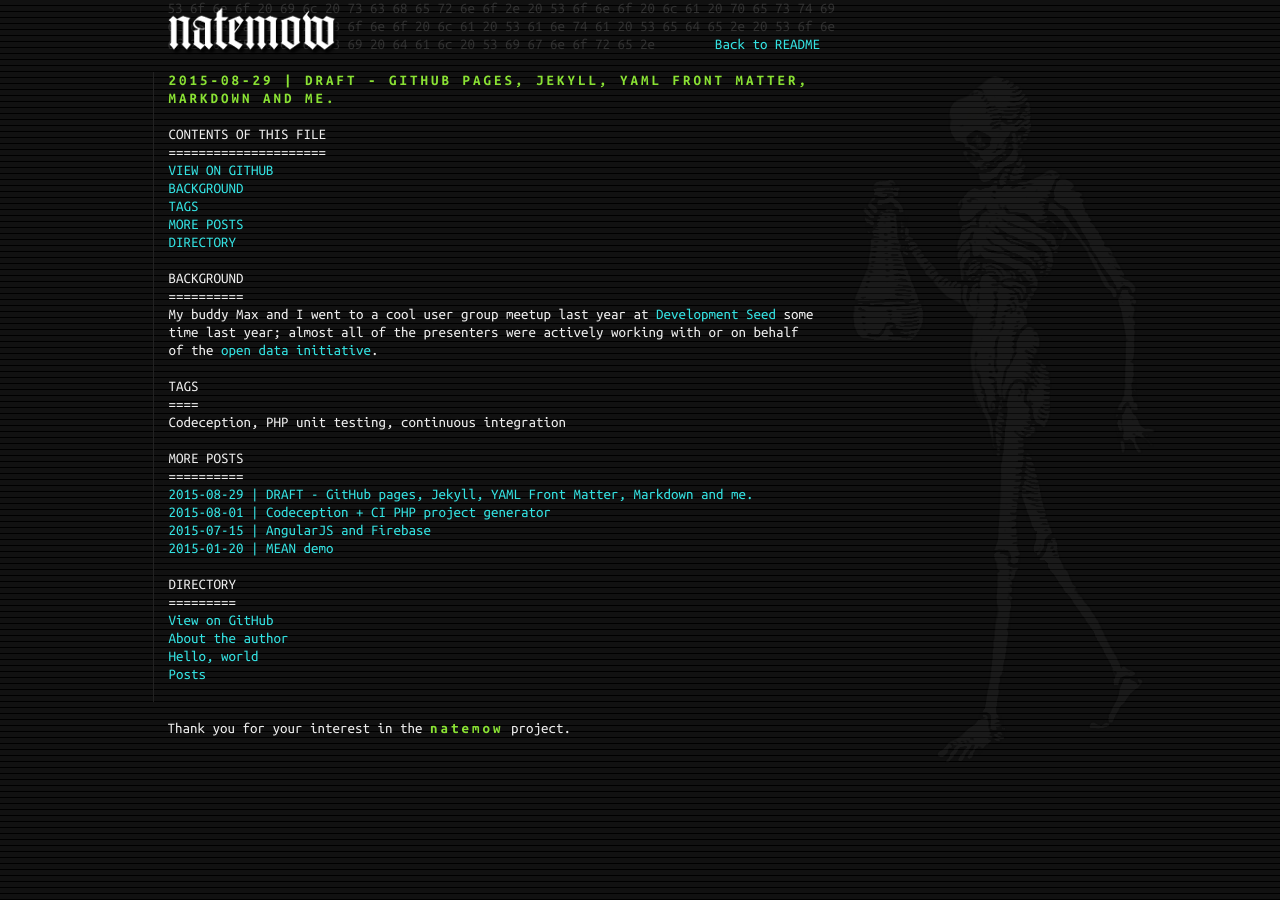
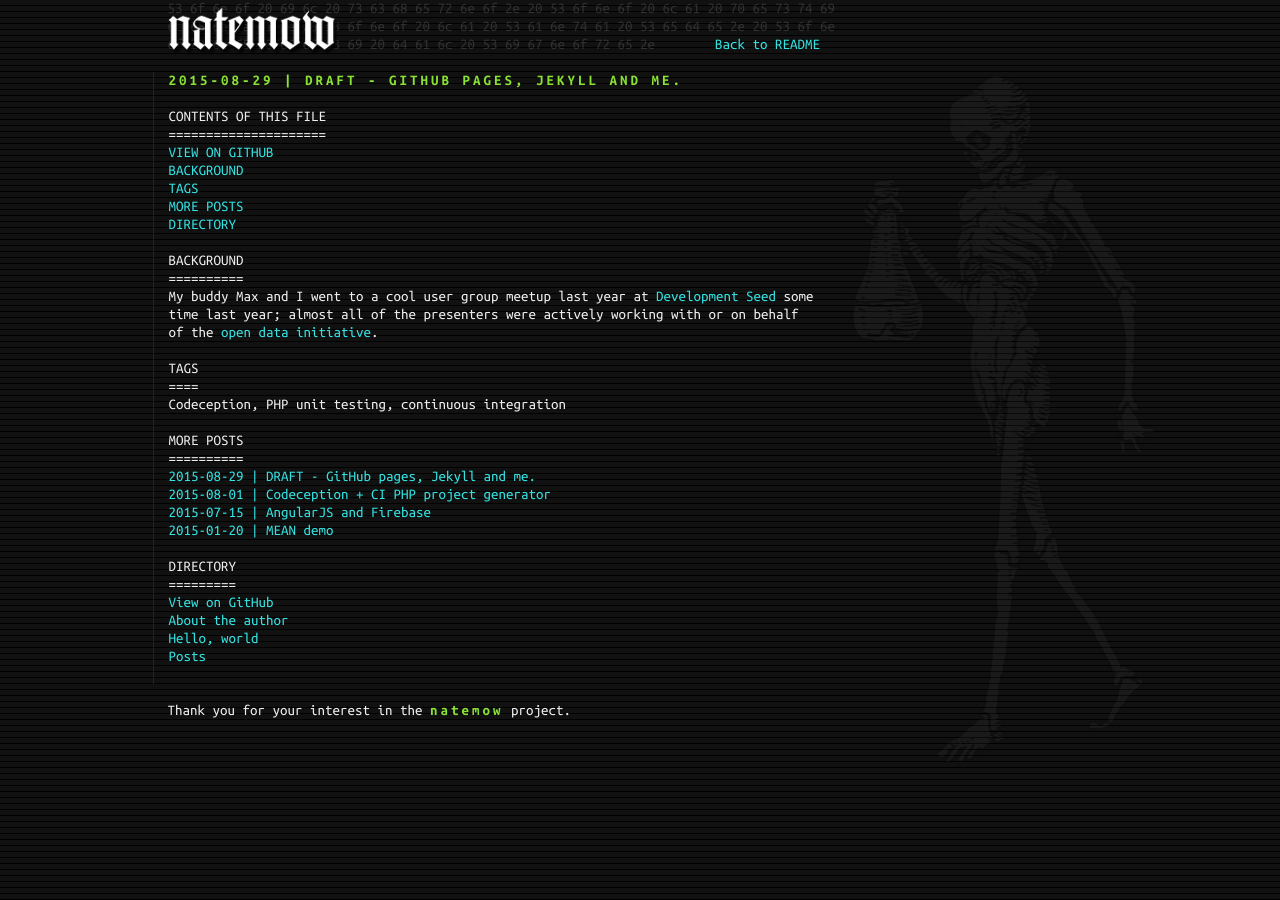
Before and after one commit to natemow/natemow.github.io, a Jekyll site: the page built from _posts/2015-08-29-github-pages-jekyll-and-me.md, in a window 1280 px wide. Built offline with Jekyll 4.4.1, drawn with Linux system fonts in a browser that asks for light colours; nearby versions of some CDN libraries.

Commit message:
Started new post.

```diff
--- a/_posts/2015-08-29-github-pages-jekyll-and-me.md
+++ b/_posts/2015-08-29-github-pages-jekyll-and-me.md
@@ -1,5 +1,5 @@
 ---
-title: DRAFT - GitHub pages, Jekyll, YAML Front Matter, Markdown and me.
+title: DRAFT - GitHub pages, Jekyll and me.
 description: This post documents my growing interest in and experiences learning and using GitHub pages, Jekyll and YAML Front Matter with Markdown as a pure data source.
 tags: [ blog, Codeception, PHP unit testing, continuous integration ]
 url_github: https://github.com/natemow/natemow.github.io
```
